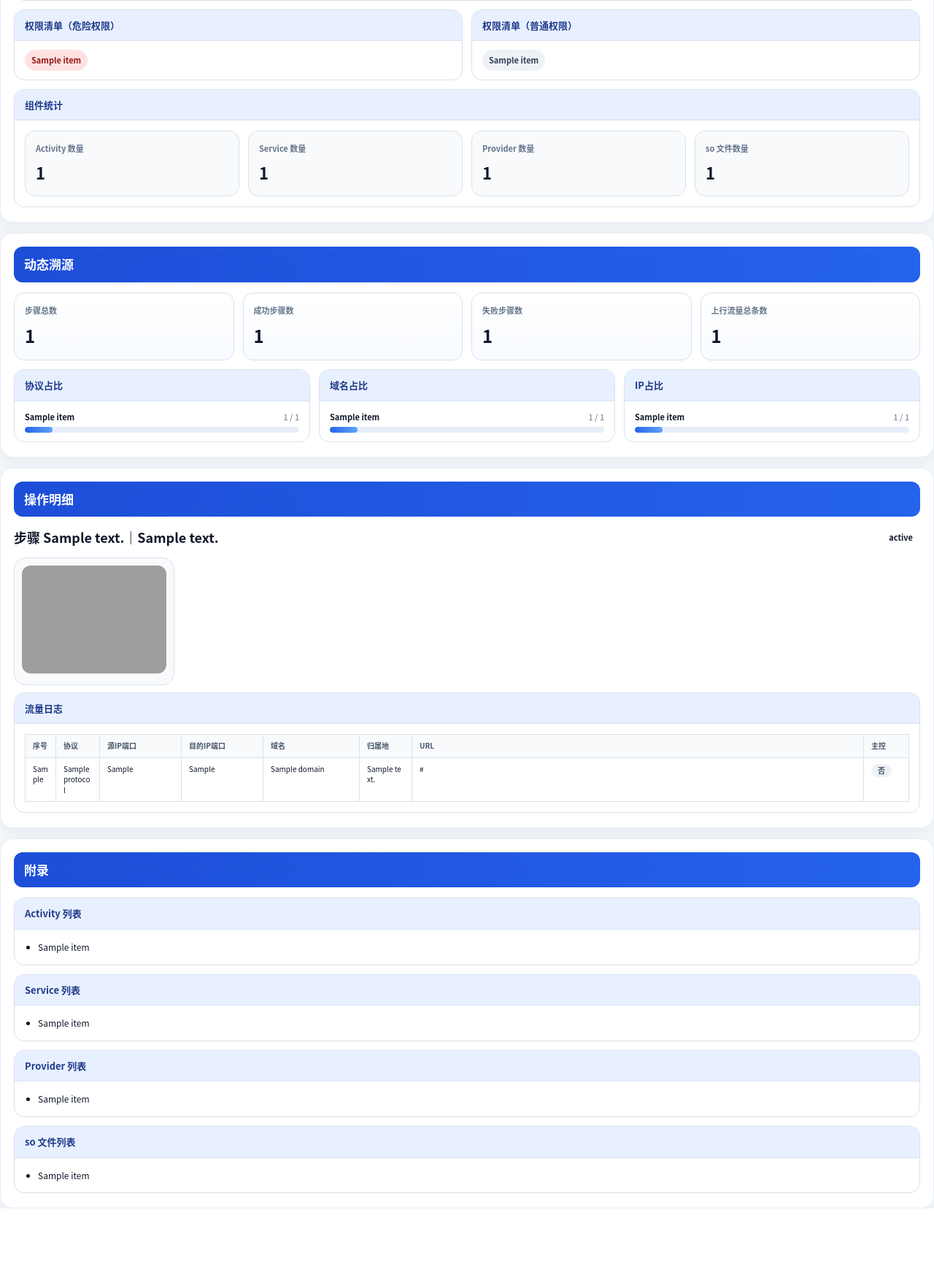
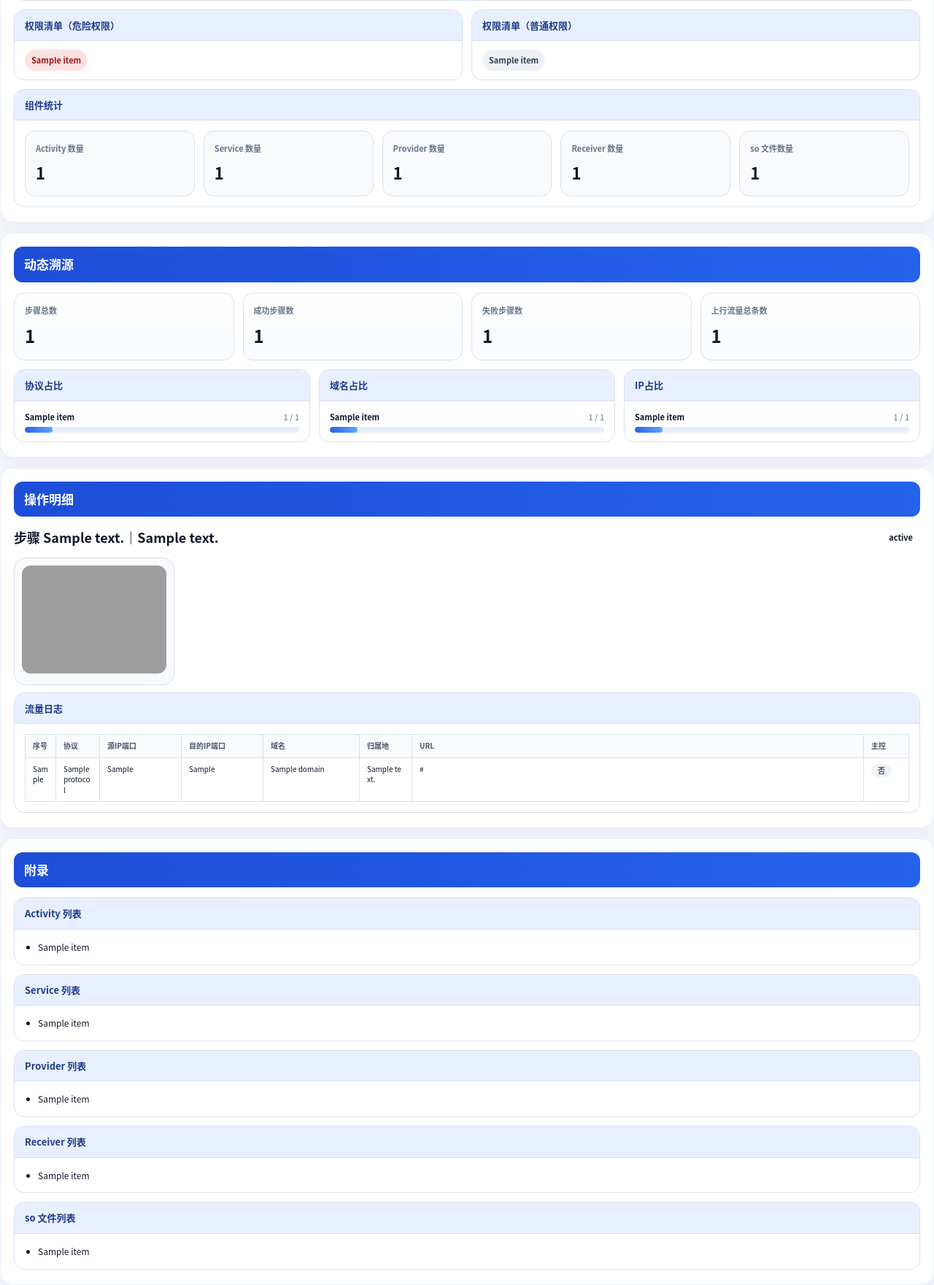
Before and after one commit to CodeFarmer10/app_analysis, a Python web app: template backend/templates/report.html in a window 1280 px wide. Shown: the part 788-2549 px from the top of the page at 73% size. Before the commit the page ends 2444 px from the top, so only its background shows below. Run offline with Jinja, Linux system fonts and the light colour scheme; the template is opened without the code that fills it: most values are stand-ins (such as "Sample title", 1, 10 or a date in 2020); grey boxes marked "Sample" are stand-in pictures; grey boxes are pictures that could not be loaded.

Commit message:
Add BroadcastReceiver component to storage, UI and report
Expose receivers from apk_parser (was internal-only), persist them in
static_results (schema + repo upsert/select/update), display them in the
frontend static-result component list, and include them in the PDF report
(component-stats card and appendix). Widen the report component-stats grid
to 5 columns so the new card stays on one row.

```diff
--- a/backend/analyzers/apk_parser.py
+++ b/backend/analyzers/apk_parser.py
@@ -1008,6 +1008,7 @@ def parse_apk(apk_path: str) -> dict[str, Any]:
         "activities": result.get("activities") or [],
         "services": result.get("services") or [],
         "providers": result.get("providers") or [],
+        "receivers": result.get("_receivers") or [],
         "so_files": result.get("so_files") or [],
         "icon_bytes": result.get("icon_bytes"),
         "icon_name": result.get("icon_name"),
--- a/backend/templates/report.html
+++ b/backend/templates/report.html
@@ -279,7 +279,7 @@
 
         .component-grid {
             display: grid;
-            grid-template-columns: repeat(4, minmax(0, 1fr));
+            grid-template-columns: repeat(5, minmax(0, 1fr));
             gap: 12px;
         }
 
@@ -801,6 +801,10 @@
                         <div class="component-value">{{ static_info.provider_count }}</div>
                     </div>
                     <div class="component-card">
+                        <div class="component-name">Receiver 数量</div>
+                        <div class="component-value">{{ static_info.receiver_count }}</div>
+                    </div>
+                    <div class="component-card">
                         <div class="component-name">so 文件数量</div>
                         <div class="component-value">{{ static_info.so_count }}</div>
                     </div>
@@ -1011,6 +1015,21 @@
         </div>
 
         <div class="panel list-block">
+            <h3 class="panel-title">Receiver 列表</h3>
+            <div class="panel-body">
+                <ul class="simple-list">
+                    {% if appendix.receivers %}
+                        {% for item in appendix.receivers %}
+                            <li>{{ item }}</li>
+                        {% endfor %}
+                    {% else %}
+                        <li>无</li>
+                    {% endif %}
+                </ul>
+            </div>
+        </div>
+
+        <div class="panel list-block">
             <h3 class="panel-title">so 文件列表</h3>
             <div class="panel-body">
                 <ul class="simple-list">
--- a/backend/workers/static_analysis.py
+++ b/backend/workers/static_analysis.py
@@ -218,6 +218,7 @@ def analyze_apk(self, task_id: str):
                 "activities": parsed.get("activities") or [],
                 "services": parsed.get("services") or [],
                 "providers": parsed.get("providers") or [],
+                "receivers": parsed.get("receivers") or [],
                 "so_files": parsed.get("so_files") or [],
                 "component_string": parsed.get("component_string"),
                 "component_md5": parsed.get("component_md5"),
```
Also changed, not shown: backend/migrations/v1_init.sql (+17 -0 lines), backend/repositories/task_repo.py (+7 -1 lines), backend/services/report_service.py (+7 -0 lines), frontend/src/components/StaticResult.vue (+14 -0 lines).
